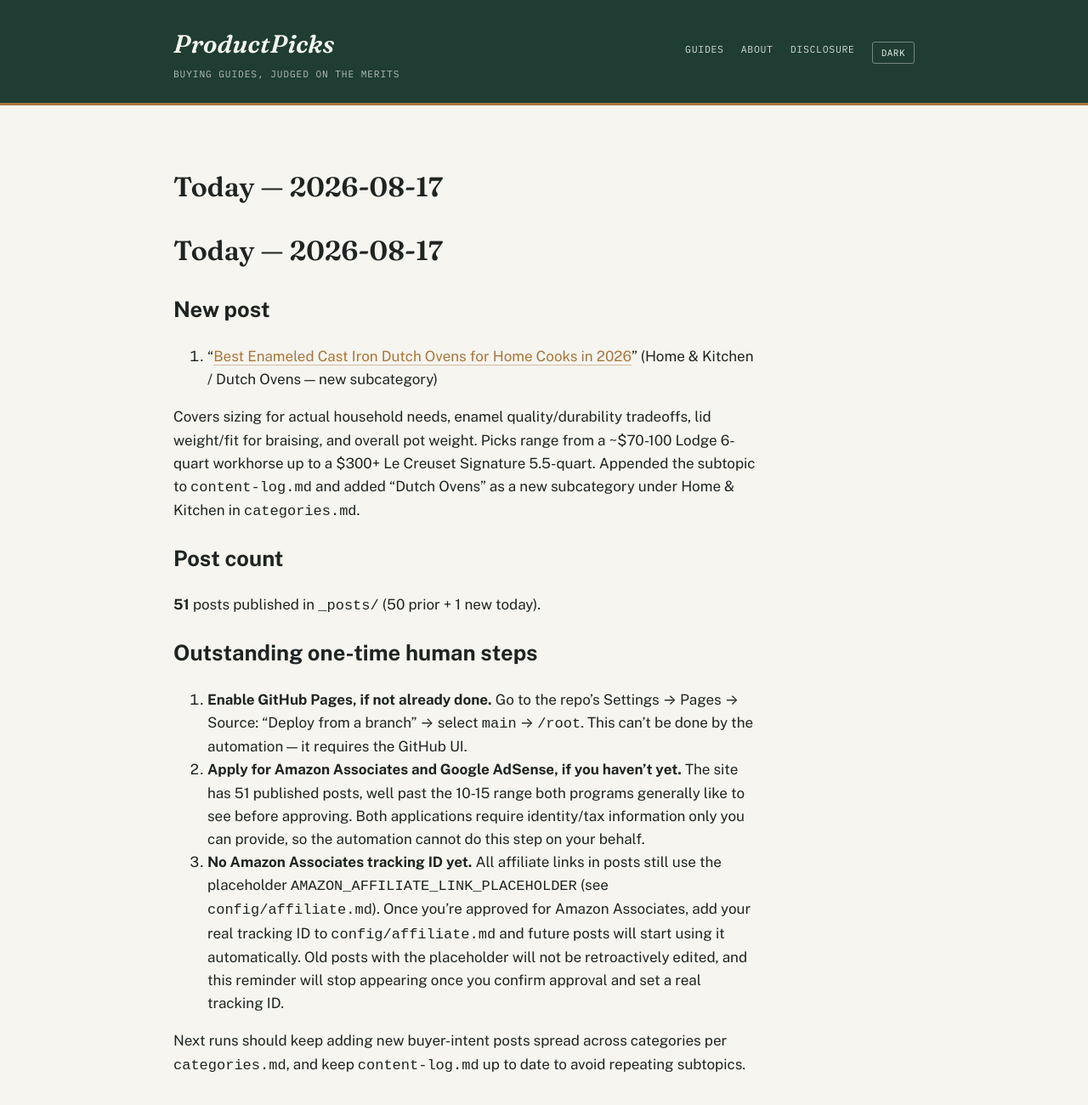
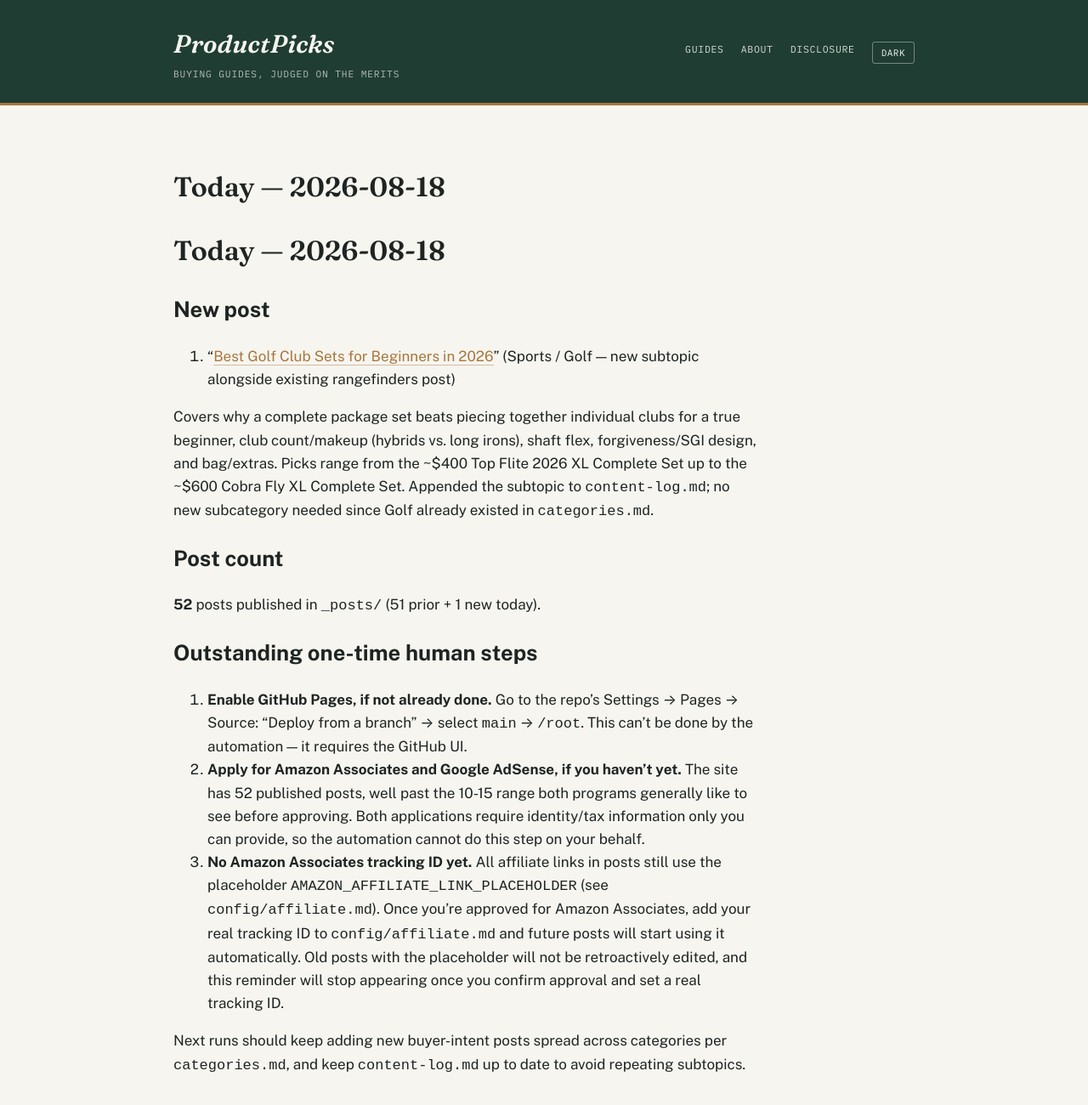
Before and after one commit to ajith198/ProductPicks, a Jekyll site: the page built from today.md, in a window 1280 px wide and 1400 px high. Shown: the top 1300 px of the window at 85% size. Built offline with Jekyll 4.4.1, drawn with Linux system fonts in a browser that asks for light colours; our own code applies the rules of GitHub Pages for plain Markdown files.

Commit message:
daily: 2026-08-18 new post + log update

```diff
--- a/today.md
+++ b/today.md
@@ -1,19 +1,19 @@
-# Today — 2026-08-17
+# Today — 2026-08-18
 
 ## New post
 
-1. "[Best Enameled Cast Iron Dutch Ovens for Home Cooks in 2026](/home-kitchen/buying-guides/best-enameled-cast-iron-dutch-ovens-for-home-cooks/)" (Home & Kitchen / Dutch Ovens — new subcategory)
+1. "[Best Golf Club Sets for Beginners in 2026](/golf/buying-guides/best-golf-club-sets-for-beginners/)" (Sports / Golf — new subtopic alongside existing rangefinders post)
 
-Covers sizing for actual household needs, enamel quality/durability tradeoffs, lid weight/fit for braising, and overall pot weight. Picks range from a ~$70-100 Lodge 6-quart workhorse up to a $300+ Le Creuset Signature 5.5-quart. Appended the subtopic to `content-log.md` and added "Dutch Ovens" as a new subcategory under Home & Kitchen in `categories.md`.
+Covers why a complete package set beats piecing together individual clubs for a true beginner, club count/makeup (hybrids vs. long irons), shaft flex, forgiveness/SGI design, and bag/extras. Picks range from the ~$400 Top Flite 2026 XL Complete Set up to the ~$600 Cobra Fly XL Complete Set. Appended the subtopic to `content-log.md`; no new subcategory needed since Golf already existed in `categories.md`.
 
 ## Post count
 
-**51** posts published in `_posts/` (50 prior + 1 new today).
+**52** posts published in `_posts/` (51 prior + 1 new today).
 
 ## Outstanding one-time human steps
 
 1. **Enable GitHub Pages, if not already done.** Go to the repo's Settings → Pages → Source: "Deploy from a branch" → select `main` → `/root`. This can't be done by the automation — it requires the GitHub UI.
-2. **Apply for Amazon Associates and Google AdSense, if you haven't yet.** The site has 51 published posts, well past the 10-15 range both programs generally like to see before approving. Both applications require identity/tax information only you can provide, so the automation cannot do this step on your behalf.
+2. **Apply for Amazon Associates and Google AdSense, if you haven't yet.** The site has 52 published posts, well past the 10-15 range both programs generally like to see before approving. Both applications require identity/tax information only you can provide, so the automation cannot do this step on your behalf.
 3. **No Amazon Associates tracking ID yet.** All affiliate links in posts still use the placeholder `AMAZON_AFFILIATE_LINK_PLACEHOLDER` (see `config/affiliate.md`). Once you're approved for Amazon Associates, add your real tracking ID to `config/affiliate.md` and future posts will start using it automatically. Old posts with the placeholder will not be retroactively edited, and this reminder will stop appearing once you confirm approval and set a real tracking ID.
 
 Next runs should keep adding new buyer-intent posts spread across categories per `categories.md`, and keep `content-log.md` up to date to avoid repeating subtopics.
```
Also changed, not shown: TODAY.md (+3 -5 lines), _posts/2026-08-18-best-golf-club-sets-for-beginners.md (added, +53 -0 lines), content-log.md (+1 -0 lines).
